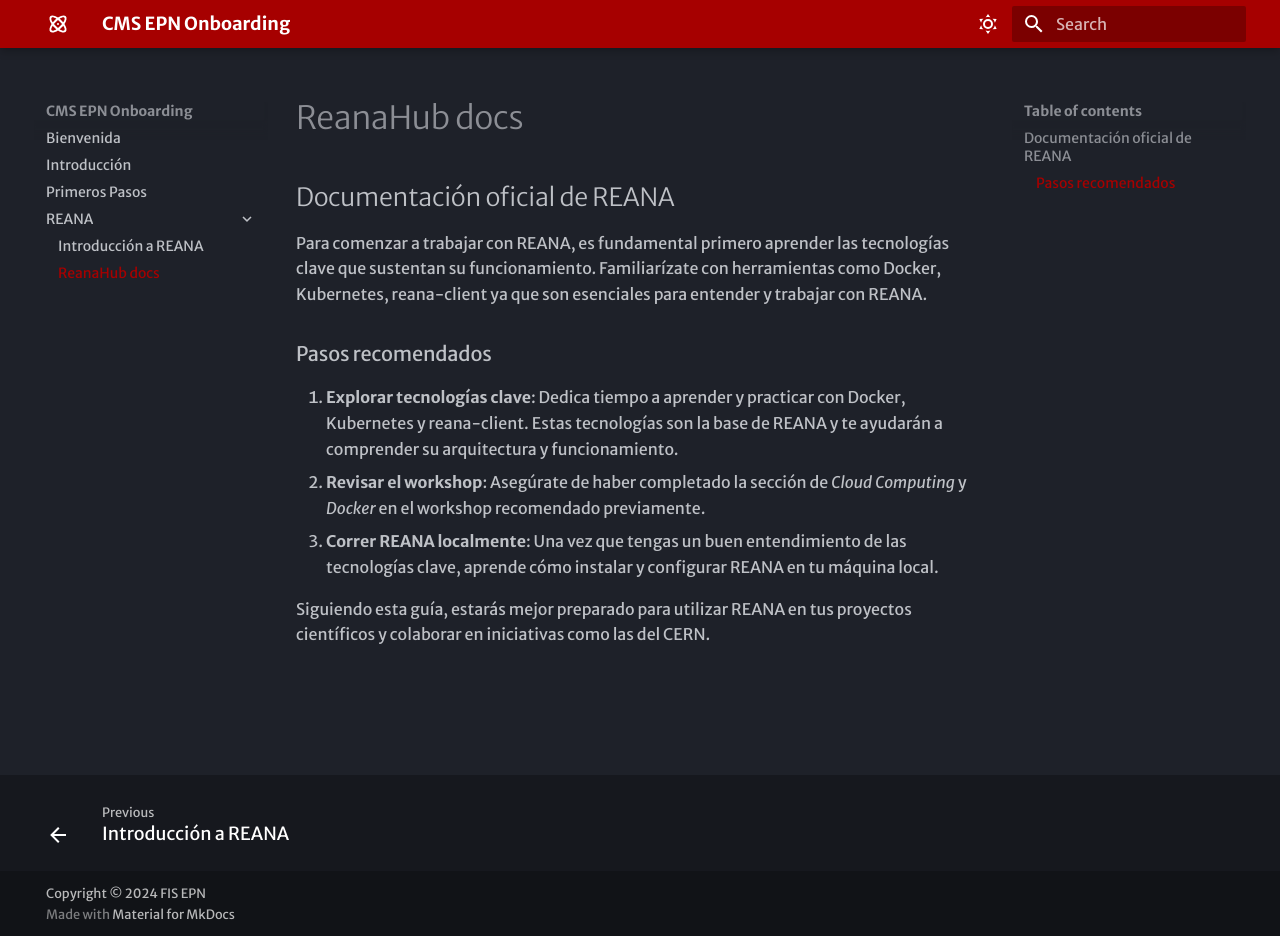
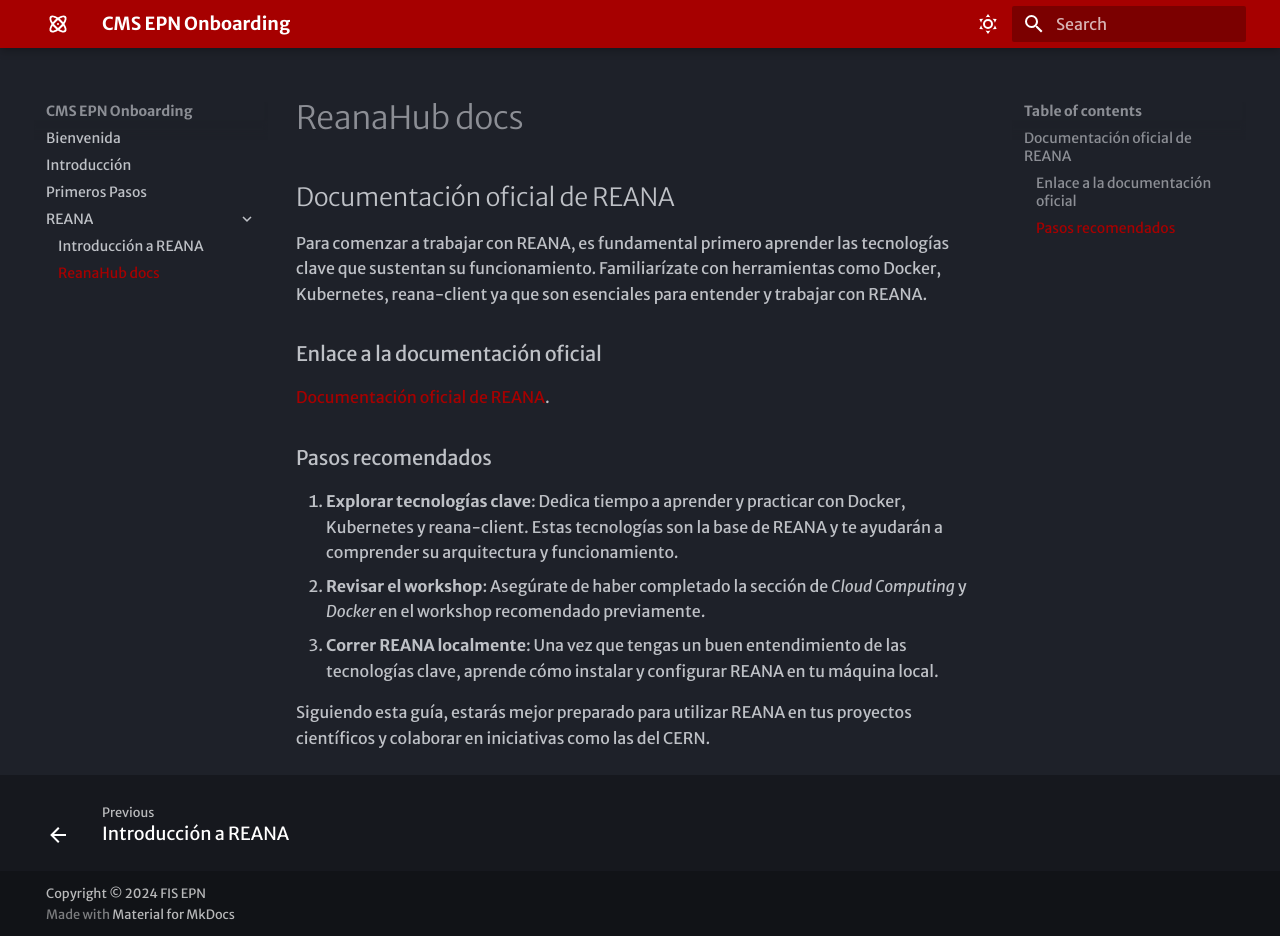
Before and after one commit to CMS-EPN/onboarding-guide, an MkDocs documentation site: the page built from docs/REANA/reanahub-docs.md, in a window 1280 px wide and 936 px high. Built offline with MkDocs 1.6.1 and Material for MkDocs 9.7.7, drawn with Linux system fonts in a browser that asks for light colours; some web fonts are replaced.

Commit message:
add reanahub docs

```diff
--- a/docs/REANA/reanahub-docs.md
+++ b/docs/REANA/reanahub-docs.md
@@ -3,6 +3,10 @@
 ## Documentación oficial de REANA
 
 Para comenzar a trabajar con REANA, es fundamental primero aprender las tecnologías clave que sustentan su funcionamiento. Familiarízate con herramientas como Docker, Kubernetes, reana-client ya que son esenciales para entender y trabajar con REANA.
+
+### Enlace a la documentación oficial
+
+[Documentación oficial de REANA](https://hsf-training.github.io/hsf-training-reana-webpage/).
 
 ### Pasos recomendados
 
```
